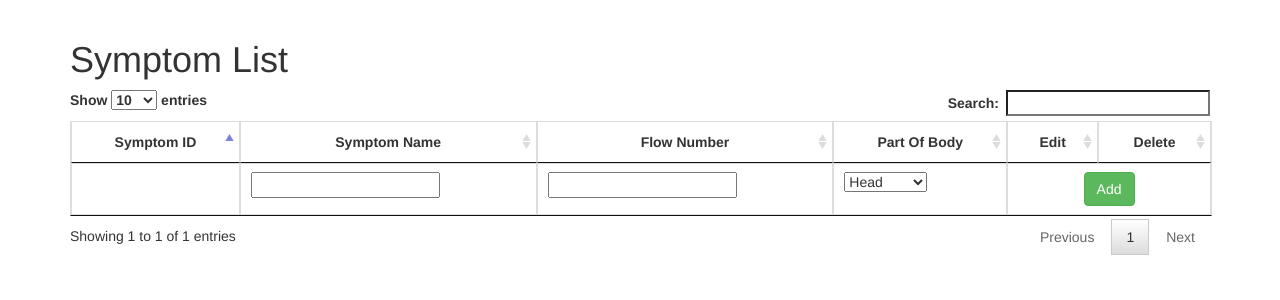
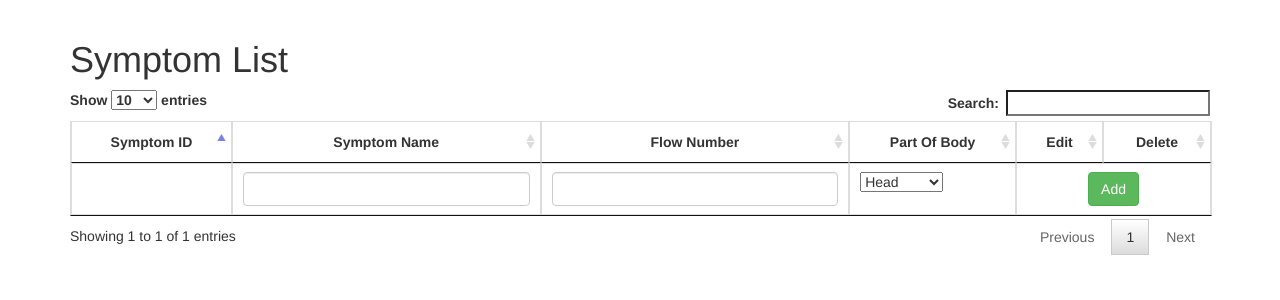
Before and after one commit to bobbybenz/webmedmob, a PHP site: page /SymptomManage.php in a window 1280 px wide. Shown: the part 52-352 px from the top of the page. Run offline with PHP 8.4, Linux system fonts and the light colour scheme; the visitor is signed in with stand-in values (Sample User, id 1); data that the repository does not hold is empty.

Commit message:
Edit style

```diff
--- a/SymptomManage.php
+++ b/SymptomManage.php
@@ -95,8 +95,8 @@
       <tr>
           <td><div align="center">
       		<input type="hidden" name="txtEditsymptomID" size="5" value="<?php echo $objResult["symptomID"];?>"><?php echo $objResult["symptomID"];?></td>
-          <td><input type="text" name="txtEditName" size="20" value="<?php echo $objResult["name"];?>"></td>
-          <td><input type="text" name="txtEditFlowNumber" size="20" value="<?php echo $objResult["flowNumber"];?>"></td>
+          <td><input type="text" name="txtEditName" class="form-control" autofocus value="<?php echo $objResult["name"];?>"></td>
+          <td><input type="text" name="txtEditFlowNumber" class="form-control" value="<?php echo $objResult["flowNumber"];?>"></td>
           <td>
             <select name = "txtEditPartOfBody">
               <option value = "head" <?php if($objResult["partOfBody"]=="head") echo "selected";?> >Head</option>
@@ -109,7 +109,7 @@
             <input name="btnUpdate" class="btn btn-info" type="button" id="btnUpdate" value="Update" OnClick="symptomMN.hdnCmd.value='Update';symptomMN.submit();">
             <input name="btnCancel" class="btn btn-default" type="button" id="btnCancel" value="Cancel" OnClick="window.location='<?php echo $_SERVER["PHP_SELF"];?>';">
           </div></td>
-          <td style="displat:none;"></td>
+          <td style="display:none;"></td>
       </tr>
       <?php
       	}
@@ -148,10 +148,10 @@
     ?>
         <tr>
           <td><div align="center"><input type= "hidden" name="txtAddsymptomID" size="5"></div></td>
-          <td><input type="text" name="txtAddName" size="20"></td>
-          <td><input type="text" name="txtAddFlowNumber" size="20"></td>
+          <td><input type="text" name="txtAddName" class="form-control"></td>
+          <td><input type="text" name="txtAddFlowNumber" class="form-control"></td>
           <td>
-            <select name = "txtAddPartOfBody" class="selectpicker">
+            <select name = "txtAddPartOfBody">
               <option value = "head">Head</option>
               <option value = "body">Body</option>
               <option value = "arm_leg">Arm / Leg</option>
```
Also changed, not shown: DiseaseManage.php (+5 -5 lines).
